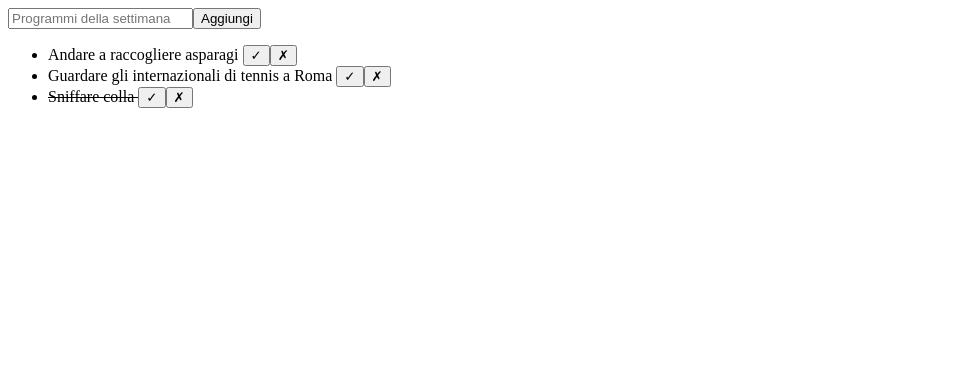
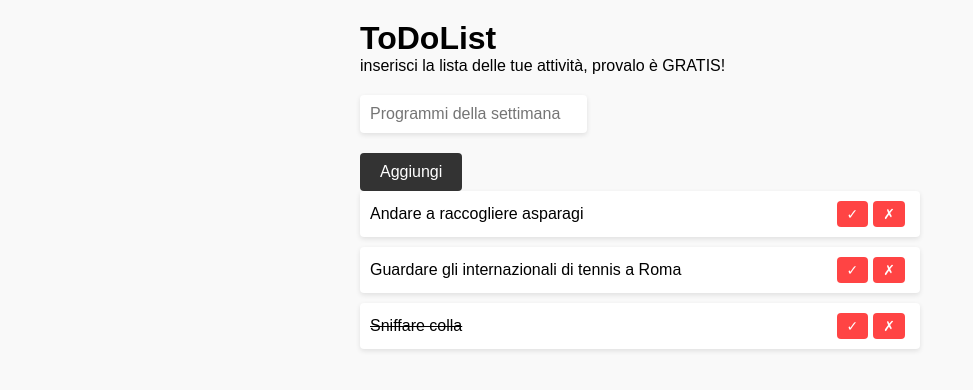
Before and after one commit to Riccardouras/vue-todolist, a plain HTML site: page index.html in a window 1280 px wide. Shown: the whole page, without its empty margins (0-973 px from the left). Drawn offline with nearby package versions, Linux system fonts and the light colour scheme.

Commit message:
css un po' così

```diff
--- a/css/style.css
+++ b/css/style.css
@@ -1,3 +1,81 @@
+*{
+    box-sizing: border-box;
+    padding: 0%;
+    margin: 0%;
+}
+
+body {
+    font-family: 'Arial', sans-serif;
+    background-color: #f9f9f9;
+  }
+
+.container {
+    max-width: 600px;
+    margin: 0 auto;
+    padding: 20px;
+  }
+
+.header {
+    text-align: center;
+    margin-bottom: 20px;
+  }
+
+.header h1 {
+    color: #333;
+    font-size: 36px;
+    margin: 0;
+  }
+
+
+input {
+    display: flex;
+    margin-bottom: 20px;
+    margin-top: 20px;
+    flex: 1;
+    padding: 10px;
+    font-size: 16px;
+    border: none;
+    border-radius: 4px;
+    box-shadow: 0 2px 5px rgba(0, 0, 0, 0.1);
+  }
+
+
+
+.btn {
+    background-color: #333;
+    color: #fff;
+    border: none;
+    padding: 10px 20px;
+    font-size: 16px;
+    border-radius: 4px;
+    cursor: pointer;
+}
+
+
+li {
+    display: flex;
+    align-items: center;
+    justify-content: space-between;
+    padding: 10px;
+    background-color: #fff;
+    border-radius: 4px;
+    margin-bottom: 10px;
+    box-shadow: 0 2px 5px rgba(0, 0, 0, 0.1);
+    list-style: none
+}
+
+
+li > div button {
+    background-color: #ff4444;
+    color: #fff;
+    border: none;
+    padding: 5px 10px;
+    font-size: 14px;
+    border-radius: 4px;
+    cursor: pointer;
+    margin-right: 5px;
+}
+
 .done {
     text-decoration: line-through;
-  }
+}
--- a/index.html
+++ b/index.html
@@ -8,15 +8,22 @@
     <link rel="stylesheet" href="./css/style.css" />
 </head>
 <body>
-    <div id="app">
-        <div>
+
+    <div id="app" class="container">
+        <header>
+            <h1>ToDoList</h1>
+            <p>inserisci la lista delle tue attività, provalo è GRATIS!</p>
+        </header>
+        <div class="list">
             <input type="text" v-model="newTask" placeholder="Programmi della settimana" @keyup.enter="addTask">
-            <button @click="addTask">Aggiungi</button>
+            <button class="btn" @click="addTask">Aggiungi</button>
             <ul>
-                <li v-for="(task, index) in toDoList" :class="{ done: task.done }" @click="completedTask(index)">
-                    {{task.text}}
-                    <button @click="completedTask(index)">&checkmark;</button>
-                    <button @click="removeTask">&cross;</button>
+                <li v-for="(task, index) in toDoList"  @click="completedTask(index)">
+                    <span :class="{ done: task.done }">{{task.text}}</span>
+                    <div>
+                        <button @click="completedTask(index)">&checkmark;</button>
+                        <button @click="removeTask">&cross;</button>
+                    </div>
                 </li>
             </ul>
         </div>
```
